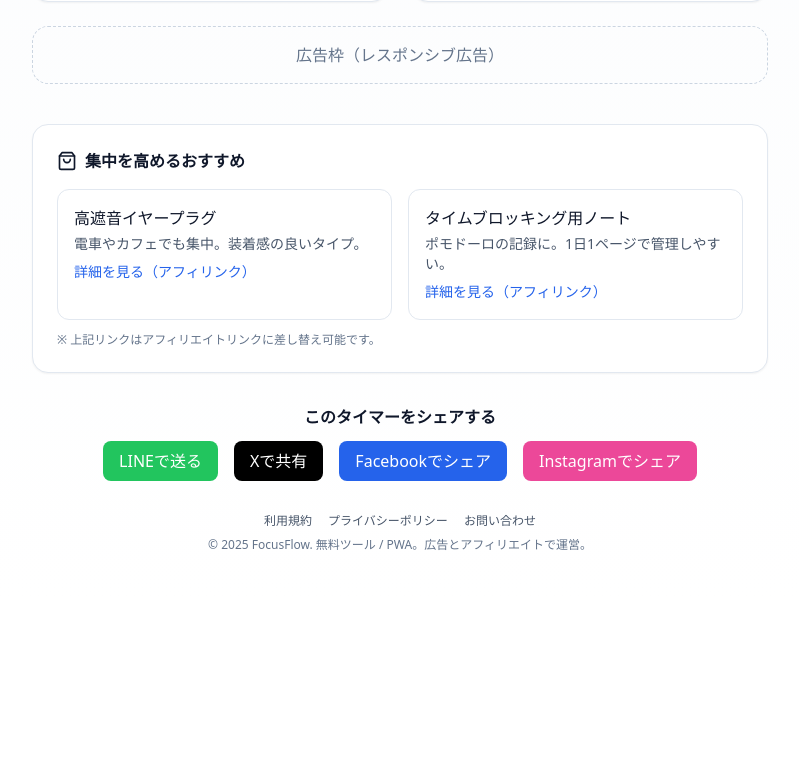
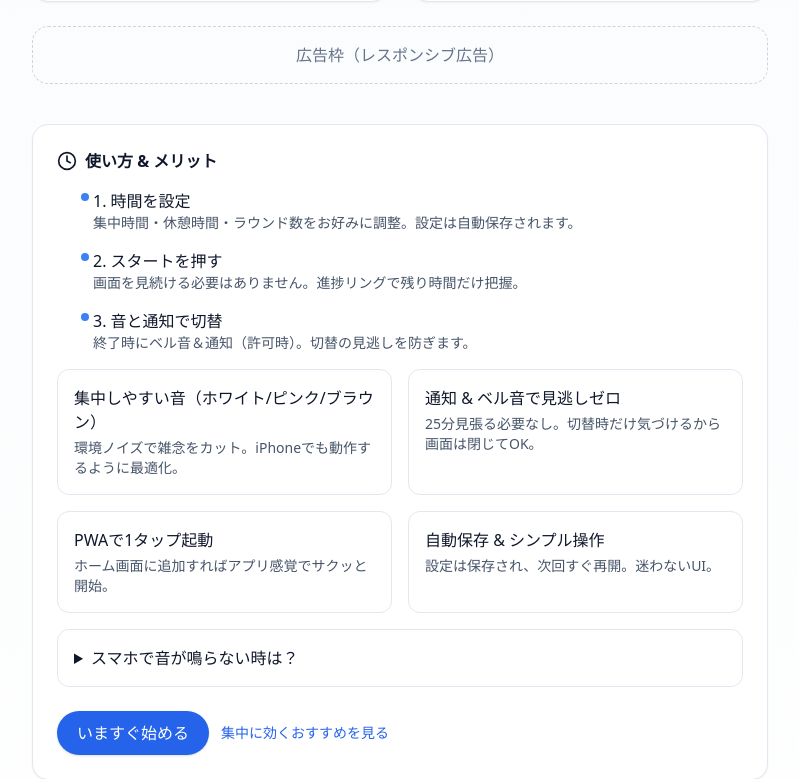
Before and after one commit to yoni-adi/FocusFlow, a React (Vite) app: page / in a window 1280 px wide. Shown: the part 875-1654 px from the top of the page, without its empty margins (240-1039 px from the left). Before the commit the page ends 1476 px from the top, so only its background shows below. Built offline with nearby package versions, Linux system fonts and the light colour scheme.

Commit message:
Add how-to & benefits section

```diff
--- a/src/App.jsx
+++ b/src/App.jsx
@@ -294,8 +294,9 @@ export default function App() {
           </div>
           <div className="flex items-center gap-3">
             <a href="#shop" className="inline-flex items-center gap-1 text-sm text-blue-600">
-              <ShoppingBag className="h-4 w-4"/>おすすめアイテム
+            <ShoppingBag className="h-4 w-4"/>おすすめアイテム
             </a>
+            <a href="#howto" className="inline-flex items-center gap-1 text-sm text-slate-600 hover:text-slate-900">使い方</a>
             <button
               onClick={() => alert("PWAのインストールはブラウザの共有/インストールから行えます。")}
               className="text-sm text-slate-600"
@@ -467,6 +468,68 @@ export default function App() {
         <div className="mt-6 mb-10 rounded-2xl border border-dashed border-slate-300 p-4 text-center text-slate-500">
           広告枠（レスポンシブ広告）
         </div>
+        {/* 使い方 & メリット */}
+<section id="howto" className="mt-6 rounded-2xl border border-slate-200 bg-white p-6 shadow-sm">
+  <h2 className="font-semibold mb-4 flex items-center gap-2">
+    <Clock className="h-5 w-5"/> 使い方 & メリット
+  </h2>
+
+  {/* 3ステップ（タイムライン風） */}
+  <ol className="relative border-slate-200 ml-3">
+    {[
+      {t:"1. 時間を設定", d:"集中時間・休憩時間・ラウンド数をお好みに調整。設定は自動保存されます。"},
+      {t:"2. スタートを押す", d:"画面を見続ける必要はありません。進捗リングで残り時間だけ把握。"},
+      {t:"3. 音と通知で切替", d:"終了時にベル音＆通知（許可時）。切替の見逃しを防ぎます。"},
+    ].map((s,i)=>(
+      <li key={i} className="pl-6 mb-4">
+        <div className="absolute -ml-3 mt-1 h-2 w-2 rounded-full bg-blue-500"></div>
+        <div className="font-medium">{s.t}</div>
+        <p className="text-sm text-slate-600">{s.d}</p>
+      </li>
+    ))}
+  </ol>
+
+  {/* メリット（カード） */}
+  <div className="grid sm:grid-cols-2 gap-4 mt-4">
+    <div className="rounded-xl border border-slate-200 p-4">
+      <div className="font-medium">集中しやすい音（ホワイト/ピンク/ブラウン）</div>
+      <p className="text-sm text-slate-600 mt-1">環境ノイズで雑念をカット。iPhoneでも動作するように最適化。</p>
+    </div>
+    <div className="rounded-xl border border-slate-200 p-4">
+      <div className="font-medium">通知 & ベル音で見逃しゼロ</div>
+      <p className="text-sm text-slate-600 mt-1">25分見張る必要なし。切替時だけ気づけるから画面は閉じてOK。</p>
+    </div>
+    <div className="rounded-xl border border-slate-200 p-4">
+      <div className="font-medium">PWAで1タップ起動</div>
+      <p className="text-sm text-slate-600 mt-1">ホーム画面に追加すればアプリ感覚でサクッと開始。</p>
+    </div>
+    <div className="rounded-xl border border-slate-200 p-4">
+      <div className="font-medium">自動保存 & シンプル操作</div>
+      <p className="text-sm text-slate-600 mt-1">設定は保存され、次回すぐ再開。迷わないUI。</p>
+    </div>
+  </div>
+
+  {/* FAQ（details） */}
+  <div className="mt-4">
+    <details className="rounded-xl border border-slate-200 p-4">
+      <summary className="font-medium cursor-pointer">スマホで音が鳴らない時は？</summary>
+      <p className="text-sm text-slate-600 mt-2">
+        一度「音を有効にする」や「スタート」ボタンを押すと音が鳴るようになります（ブラウザ仕様のため）。
+        また端末のサイレントモード/音量もご確認ください。
+      </p>
+    </details>
+  </div>
+
+  {/* CTA */}
+  <div className="mt-6 flex flex-wrap items-center gap-3">
+    <a href="#top" onClick={(e)=>{e.preventDefault(); window.scrollTo({top:0,behavior:'smooth'})}}
+       className="inline-flex items-center gap-2 rounded-full bg-blue-600 px-5 py-2.5 text-white shadow hover:shadow-md">
+      いますぐ始める
+    </a>
+    <a href="#shop" className="text-sm text-blue-600">集中に効くおすすめを見る</a>
+  </div>
+</section>
+
 
         {/* おすすめ（アフィリエイト欄） */}
         <section id="shop" className="rounded-2xl border border-slate-200 bg-white p-6 shadow-sm">
```
